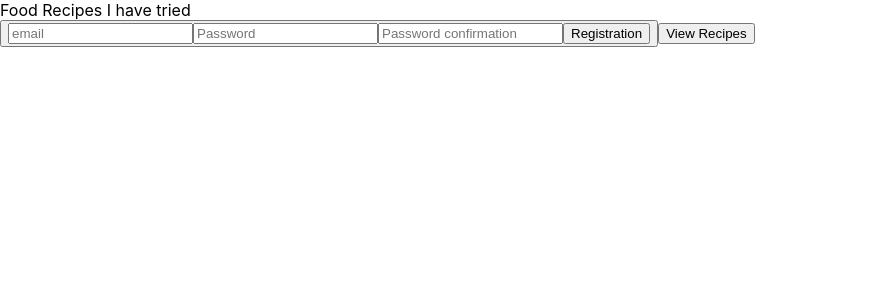
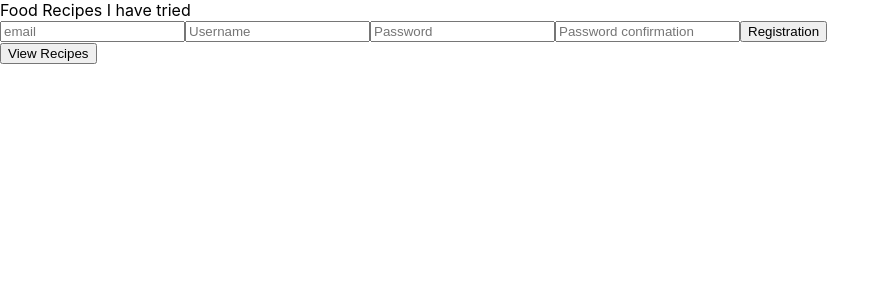
Before and after one commit to asaki444/cart-recipe, a React (Create React App) app in the folder client/: page / in a window 1280 px wide. Shown: the top 300 px of the page, without its empty margins (0-890 px from the left). Built offline with nearby package versions, Linux system fonts and the light colour scheme.

Commit message:
fixed axios parentheses match

```diff
--- a/client/src/components/RegistrationForm.jsx
+++ b/client/src/components/RegistrationForm.jsx
@@ -21,7 +21,8 @@ export default class extends Component {
             password_confirmation,
             username
         } = this.state;
-        axios.post("https://localhost:3001/api/v1/registrations",
+        debugger
+        axios.post("localhost:3001/api/v1/registrations",
         {
             user:{
                 email: email,
@@ -31,15 +32,15 @@ export default class extends Component {
             }
         },
         {
-         withCredentials:true
-        }.withCredentials(
-            response => console.log(response)
+         withCredentials: true
+        }).then(
+             response => console.log(`response: ${response}`)
         ).catch( error => {
             console.log("registration  error", error )
         }
         )
-        )
-       event.preventDefault();
+
+
 
      }
 
@@ -59,6 +60,15 @@ export default class extends Component {
                onChange={this.handleChange}
                required
                />
+           <input
+               type="username"
+               name="username"
+               placeholder="Username"
+               value={this.state.username}
+               onChange={this.handleChange}
+               required
+               />
+
                <input
                type="password"
                name="password"
@@ -69,7 +79,7 @@ export default class extends Component {
                />
 
                <input
-               type="password_confirmation"
+               type="password"
                name="password_confirmation"
                placeholder="Password confirmation"
                value={this.state.password_confirmation}
--- a/client/src/components/home.jsx
+++ b/client/src/components/home.jsx
@@ -9,9 +9,9 @@ export default function Home() {
         Food Recipes I have tried
 
         <div>
-        <button className="SignIn">
+
          <RegistrationForm />
-        </button>
+
         <button>
             View Recipes
         </button>
```
